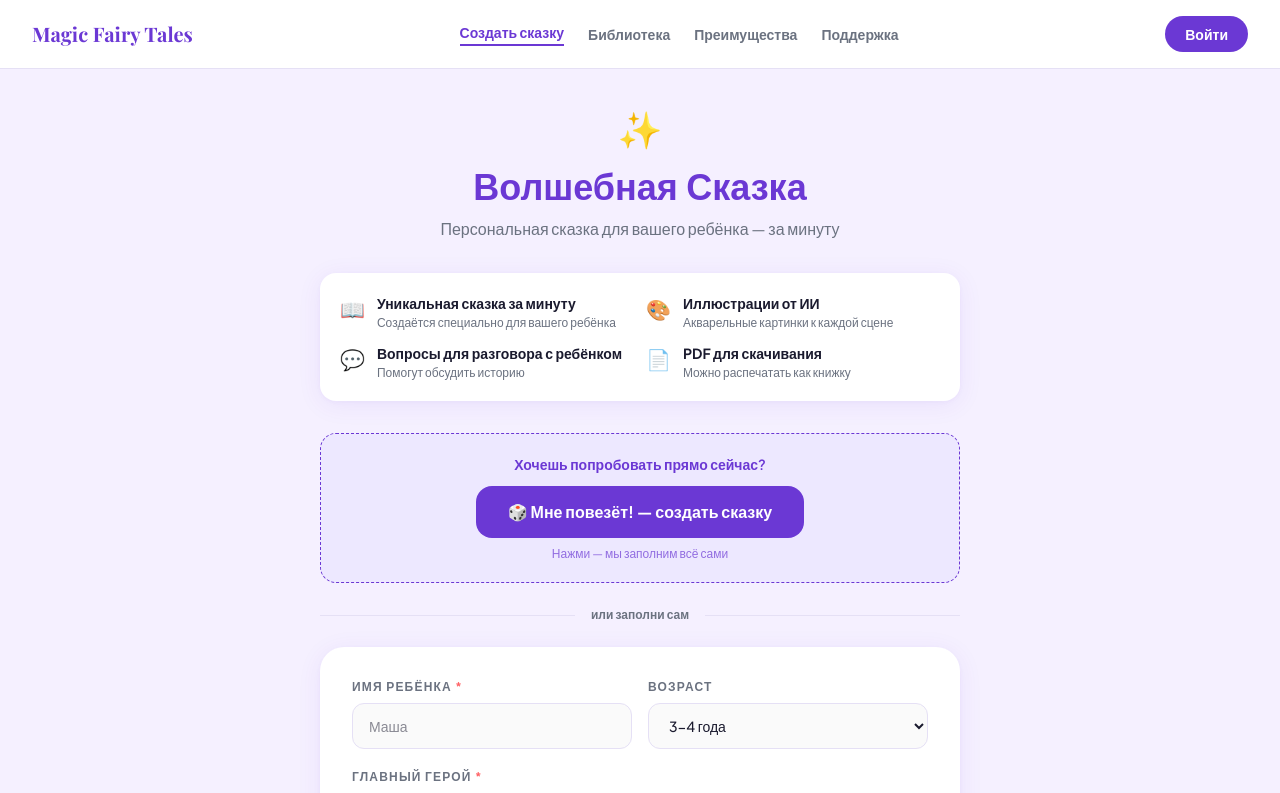
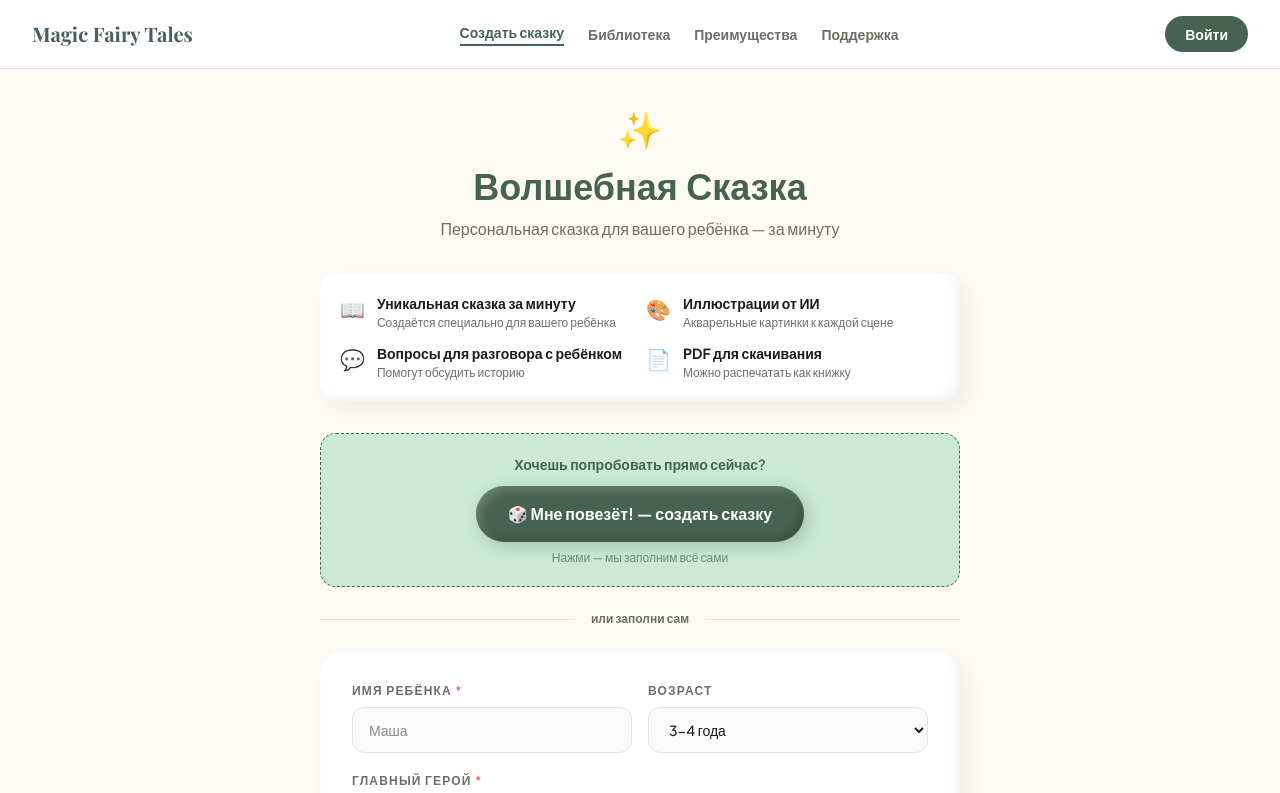
Before and after one commit to GavrilovIgor/fairy-tale-app, a Next.js app: page / in a window 1280 px wide. Shown: the top 793 px of the page. Built offline with nearby package versions, Linux system fonts and the light colour scheme.

Commit message:
auto-sync 2026-05-15 11:04

```diff
--- a/app/globals.css
+++ b/app/globals.css
@@ -5,21 +5,26 @@
   --font-sans: var(--font-jakarta), 'Plus Jakarta Sans', system-ui, sans-serif;
   --font-serif: var(--font-playfair), 'Playfair Display', Georgia, serif;
 
-  /* Desktop palette (lavender) */
-  --bg: #f5f0ff;
-  --bg-card: #ffffff;
-  --primary: #6b38d4;
-  --primary-light: #ede8ff;
-  --primary-hover: #5929b8;
-  --text: #1a1a2e;
-  --text-muted: #6b7280;
-  --border: #e5e0f5;
-  --chip-bg: #ede8ff;
-  --chip-selected-bg: #6b38d4;
+  /* Stitch clay design: warm cream + sage green (extracted from Stitch HTML) */
+  --bg: #fdf9f3;
+  --bg-card: #fdf9f3;
+  --primary: #466252;
+  --primary-hover: #364d3e;
+  --primary-light: #caead5;
+  --primary-bg: #e8f0e3;
+  --secondary-bg: #e6e2dc;
+  --text: #1c1c18;
+  --text-muted: #6b7064;
+  --border: #e6e2dc;
+  --chip-bg: #e6e2dc;
+  --chip-selected-bg: #466252;
   --chip-selected-text: #ffffff;
-  --nav-bg: #ffffff;
-  --btn-login-bg: #6b38d4;
-  --btn-login-text: #ffffff;
+  --nav-bg: #fdf9f3;
+
+  /* Clay shadows (from Stitch) */
+  --clay-card-shadow: inset 4px 4px 10px rgba(255,255,255,0.7), inset -4px -4px 10px rgba(0,0,0,0.05), 8px 8px 20px rgba(0,0,0,0.05);
+  --clay-btn-shadow: inset 4px 4px 10px rgba(255,255,255,0.2), inset -4px -4px 10px rgba(0,0,0,0.2), 4px 4px 15px rgba(70,98,82,0.3);
+  --clay-btn-secondary-shadow: inset 4px 4px 10px rgba(255,255,255,0.8), inset -4px -4px 10px rgba(0,0,0,0.05), 4px 4px 15px rgba(0,0,0,0.05);
 }
 
 body {
@@ -30,21 +35,6 @@ body {
 }
 
 .font-serif { font-family: var(--font-serif) !important; }
-
-/* Mobile overrides */
-@media (max-width: 767px) {
-  :root {
-    --bg: #f5ede2;
-    --bg-card: #ffffff;
-    --primary: #2d5a1f;
-    --primary-light: #e8f0e3;
-    --primary-hover: #1f4015;
-    --text: #1a1a1a;
-    --chip-bg: #e8f0e3;
-    --chip-selected-bg: #2d5a1f;
-    --border: #e5ddd0;
-  }
-}
 
 /* ── Animations ─────────────────────────────────────── */
 @keyframes fadeUp {
@@ -96,12 +86,34 @@ body {
   color: var(--primary);
 }
 
+/* ── Clay morphism (Stitch style) ───────────────────── */
+.clay-card {
+  box-shadow: var(--clay-card-shadow);
+  border-radius: 32px;
+  background: var(--bg-card);
+}
+.clay-btn {
+  background: var(--primary);
+  color: #fff;
+  box-shadow: var(--clay-btn-shadow);
+  border-radius: 9999px;
+  transition: all 0.2s ease;
+}
+.clay-btn:active { transform: scale(0.98) }
+.clay-btn-secondary {
+  background: var(--secondary-bg);
+  color: var(--primary);
+  box-shadow: var(--clay-btn-secondary-shadow);
+  border-radius: 9999px;
+  transition: all 0.2s ease;
+}
+
 /* ── Story card shadow ──────────────────────────────── */
 .card-shadow {
-  box-shadow: 0 4px 24px rgba(107,56,212,0.08), 0 1px 4px rgba(107,56,212,0.04);
+  box-shadow: var(--clay-card-shadow);
 }
 .card-shadow-warm {
-  box-shadow: 0 4px 20px rgba(45,90,31,0.1), 0 1px 4px rgba(45,90,31,0.05);
+  box-shadow: var(--clay-card-shadow);
 }
 
 /* ── Print ──────────────────────────────────────────── */
--- a/app/page.tsx
+++ b/app/page.tsx
@@ -310,7 +310,7 @@ function CreateForm({onGenerate,isLoading}:{onGenerate:(f:FormData)=>Promise<voi
       <div className="rounded-2xl p-5 mb-6 text-center" style={{background:'var(--primary-light)',border:'1.5px dashed var(--primary)'}}>
         <p className="text-sm font-semibold mb-3" style={{color:'var(--primary)'}}>Хочешь попробовать прямо сейчас?</p>
         <button type="button" onClick={handleRandom} disabled={isLoading}
-          className="inline-flex items-center gap-2 px-8 py-3.5 rounded-2xl font-bold text-white cursor-pointer disabled:opacity-60 hover:opacity-90 transition-opacity"
+          className="clay-btn inline-flex items-center gap-2 px-8 py-4 font-bold cursor-pointer disabled:opacity-60"
           style={{background:'var(--primary)'}}>
           {isLoading?'⏳ Создаём...':'🎲 Мне повезёт! — создать сказку'}
         </button>
@@ -385,7 +385,7 @@ function CreateForm({onGenerate,isLoading}:{onGenerate:(f:FormData)=>Promise<voi
           </div>
 
           <button type="submit" disabled={isLoading}
-            className="w-full rounded-2xl py-4 font-bold text-base text-white disabled:opacity-60 cursor-pointer hover:opacity-90 transition-opacity"
+            className="clay-btn w-full py-4 font-bold text-base disabled:opacity-60 cursor-pointer"
             style={{background:'var(--primary)',boxShadow:'0 8px 24px rgba(107,56,212,0.3)'}}>
             {isLoading?'⏳ Создаём...': `✨ Создать сказку ${form.childName?`для ${form.childName}`:''}`}
           </button>
@@ -598,14 +598,14 @@ async function generatePDF(story:Story) {
   if(story.anchor){tCtx.font='13px sans-serif';totalH+=wrap(tCtx,story.anchor.description,CW-24).length*20+70}
   totalH+=M
   const canvas=document.createElement('canvas');canvas.width=W*SCALE;canvas.height=totalH*SCALE;const ctx=canvas.getContext('2d')!;ctx.scale(SCALE,SCALE)
-  ctx.fillStyle='#f5f0ff';ctx.fillRect(0,0,W,totalH)
-  let y=M;ctx.fillStyle='#6b38d4';ctx.font='bold 28px serif';ctx.textAlign='center';ctx.fillText(story.title,W/2,y+36);y+=64;ctx.textAlign='left'
+  ctx.fillStyle='#f9f5ec';ctx.fillRect(0,0,W,totalH)
+  let y=M;ctx.fillStyle='#2d4a1e';ctx.font='bold 28px serif';ctx.textAlign='center';ctx.fillText(story.title,W/2,y+36);y+=64;ctx.textAlign='left'
   for(let i=0;i<story.scenes.length;i++){
-    if(images[i]){ctx.save();rrect(ctx,M,y,CW,IMG_H,12);ctx.clip();ctx.drawImage(images[i]!,M,y,CW,IMG_H);ctx.restore()}else{ctx.fillStyle='#ede8ff';ctx.fillRect(M,y,CW,IMG_H)}
-    y+=IMG_H+16;ctx.fillStyle='#1a1a2e';ctx.font='500 16px serif'
+    if(images[i]){ctx.save();rrect(ctx,M,y,CW,IMG_H,12);ctx.clip();ctx.drawImage(images[i]!,M,y,CW,IMG_H);ctx.restore()}else{ctx.fillStyle='#e8f0e3';ctx.fillRect(M,y,CW,IMG_H)}
+    y+=IMG_H+16;ctx.fillStyle='#1c1c1a';ctx.font='500 16px serif'
     for(const line of wrap(ctx,story.scenes[i].text,CW)){ctx.fillText(line,M,y+15);y+=LH};y+=36
   }
-  if(story.discussion?.length){ctx.fillStyle='#6b38d4';rrect(ctx,M,y,CW,44,10);ctx.fill();ctx.fillStyle='#fff';ctx.font='bold 15px sans-serif';ctx.textAlign='center';ctx.fillText('Поговорите с ребёнком',W/2,y+29);y+=58;ctx.textAlign='left';for(let i=0;i<story.discussion.length;i++){ctx.fillStyle='#6b38d4';ctx.beginPath();ctx.arc(M+14,y+14,14,0,Math.PI*2);ctx.fill();ctx.fillStyle='#fff';ctx.font='bold 12px sans-serif';ctx.textAlign='center';ctx.fillText(String(i+1),M+14,y+19);ctx.textAlign='left';ctx.fillStyle='#1a1a2e';ctx.font='14px sans-serif';const qLines=wrap(ctx,story.discussion[i],CW-44);let qy=y+2;for(const line of qLines){ctx.fillText(line,M+36,qy+14);qy+=20};y+=Math.max(36,qLines.length*20)+14}}
+  if(story.discussion?.length){ctx.fillStyle='#2d4a1e';rrect(ctx,M,y,CW,44,10);ctx.fill();ctx.fillStyle='#fff';ctx.font='bold 15px sans-serif';ctx.textAlign='center';ctx.fillText('Поговорите с ребёнком',W/2,y+29);y+=58;ctx.textAlign='left';for(let i=0;i<story.discussion.length;i++){ctx.fillStyle='#2d4a1e';ctx.beginPath();ctx.arc(M+14,y+14,14,0,Math.PI*2);ctx.fill();ctx.fillStyle='#fff';ctx.font='bold 12px sans-serif';ctx.textAlign='center';ctx.fillText(String(i+1),M+14,y+19);ctx.textAlign='left';ctx.fillStyle='#1c1c1a';ctx.font='14px sans-serif';const qLines=wrap(ctx,story.discussion[i],CW-44);let qy=y+2;for(const line of qLines){ctx.fillText(line,M+36,qy+14);qy+=20};y+=Math.max(36,qLines.length*20)+14}}
   if(story.anchor){y+=14;ctx.font='13px sans-serif';const aLines=wrap(ctx,story.anchor.description,CW-24);const boxH=20+24+aLines.length*20+16;ctx.strokeStyle='#fcd34d';ctx.lineWidth=2;rrect(ctx,M,y,CW,boxH,10);ctx.fillStyle='#fffbeb';ctx.fill();ctx.stroke();y+=16;ctx.fillStyle='#92400e';ctx.font='bold 13px sans-serif';ctx.fillText(`🪄 ${story.anchor.title}`,M+12,y+13);y+=26;ctx.fillStyle='#555';ctx.font='13px sans-serif';for(const line of aLines){ctx.fillText(line,M+12,y+13);y+=20}}
   const {jsPDF}=await import('jspdf');const pdf=new jsPDF({orientation:'portrait',unit:'mm',format:'a4'})
   const pW=pdf.internal.pageSize.getWidth(),pH=pdf.internal.pageSize.getHeight(),pM=10,iW=pW-pM*2,iH=(canvas.height*iW)/canvas.width,uH=pH-pM*2
```
